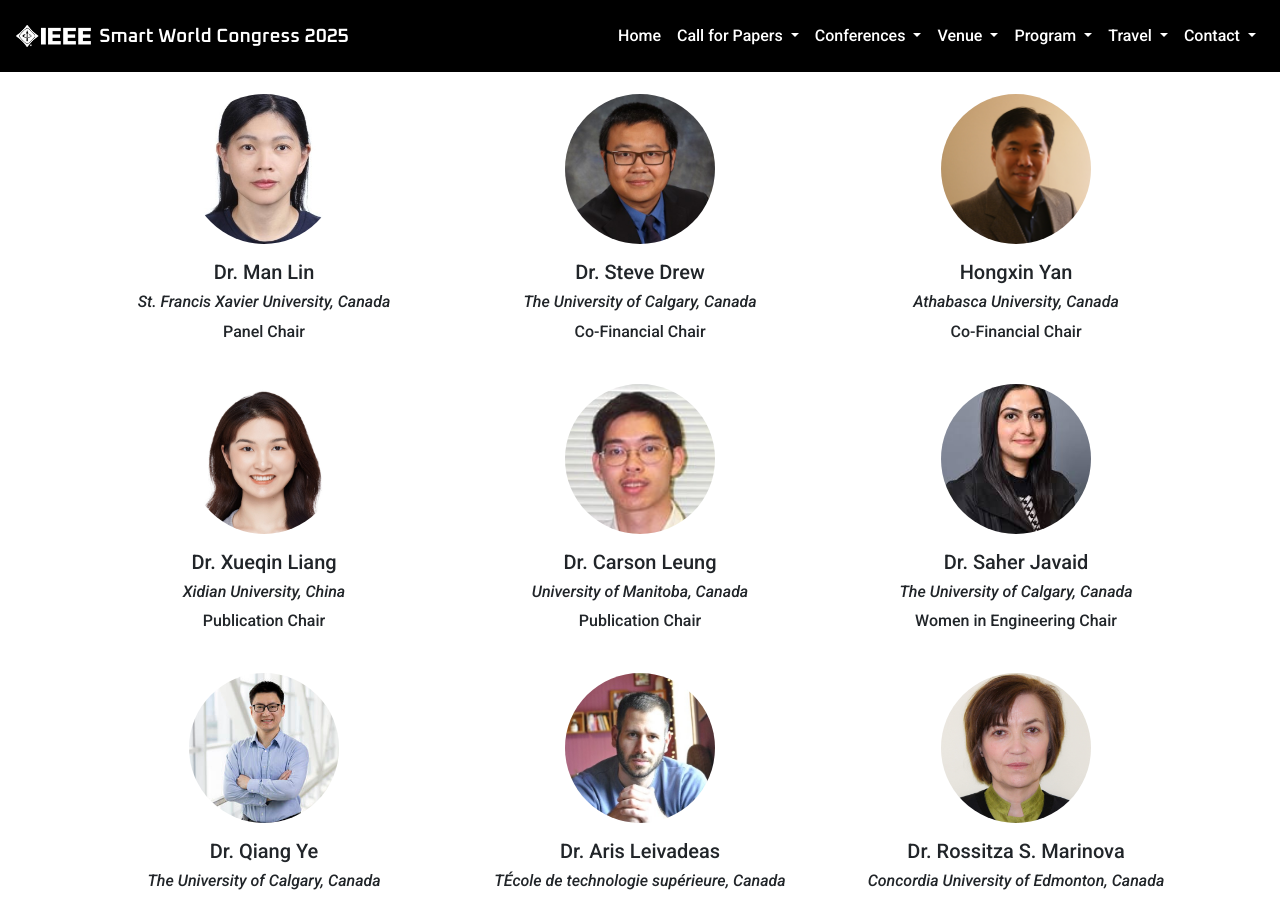
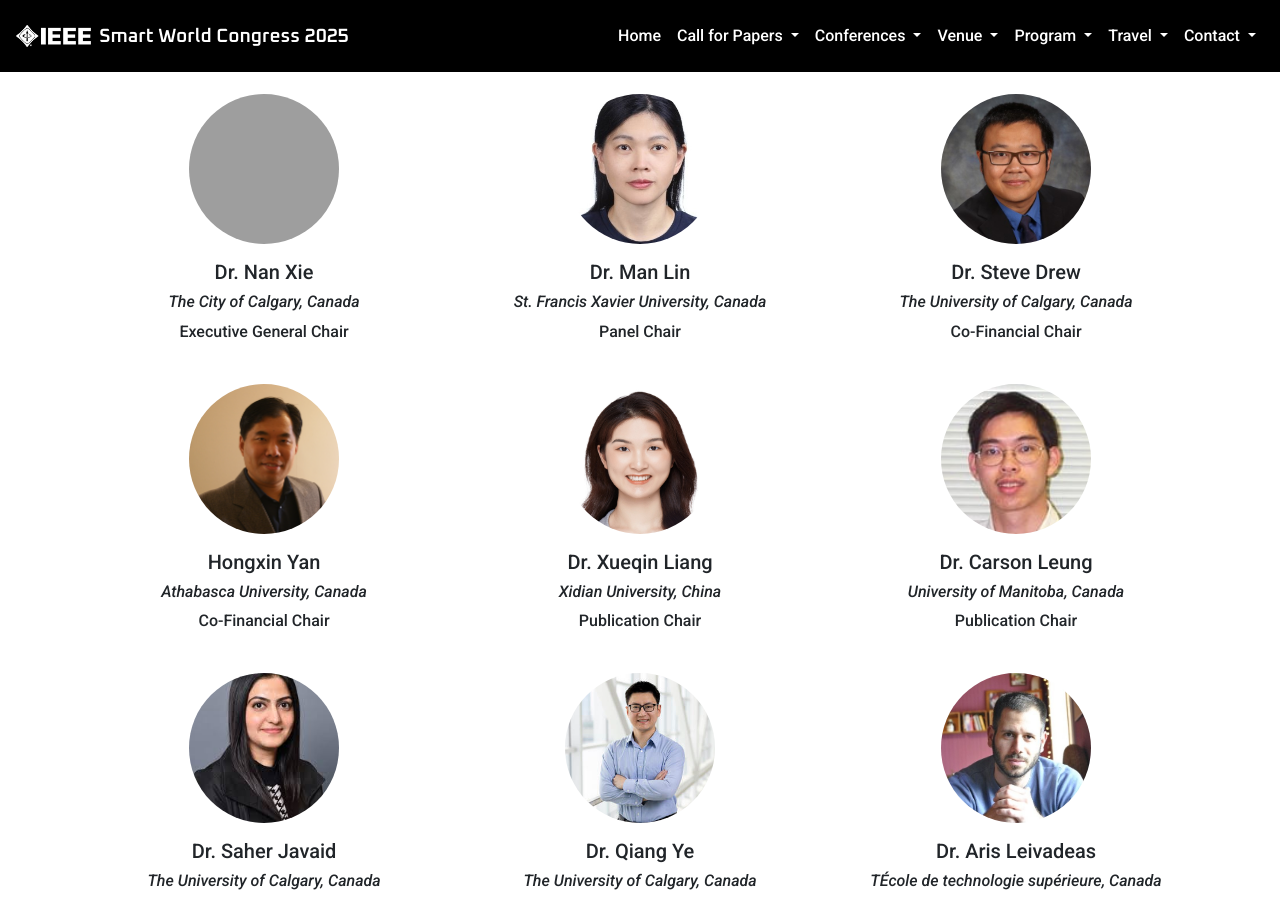
Before and after one commit to IEEE-SWC-2025/IEEE-SWC-2025.github.io, a Jekyll site: the page built from index.html, in a window 1280 px wide and 900 px high, scrolled down 1956 px. Built offline with Jekyll 4.4.1, drawn with Linux system fonts in a browser that asks for light colours; grey boxes are pictures that could not be loaded.

Commit message:
Update index.html

```diff
--- a/index.html
+++ b/index.html
@@ -130,6 +130,10 @@
       <h6><i>Athabasca University, Canada</i></h6>
       <p>Co-General Chair</p>
     </div>
+
+
+
+
     <div class="col-md-4">
       <img
         src="/assets/images/Reza_Malekian.jpg"
@@ -140,6 +144,21 @@
       <h6><i>Malmö University, Sweden</i></h6>
       <p>Program Chair</p>
     </div>
+
+
+<div class="col-md-4">
+      <img
+        src="/assets/images/nan.jpg"
+        alt="Dr. Nan Xie"
+        class="circle-img mb-3"
+      />
+      <h5>Dr. Nan Xie</h5>
+      <h6><i>The City of Calgary, Canada</i></h6>
+      <p>Executive General Chair</p>
+    </div>
+
+
+
 
        <div class="col-md-4">
       <img
```
